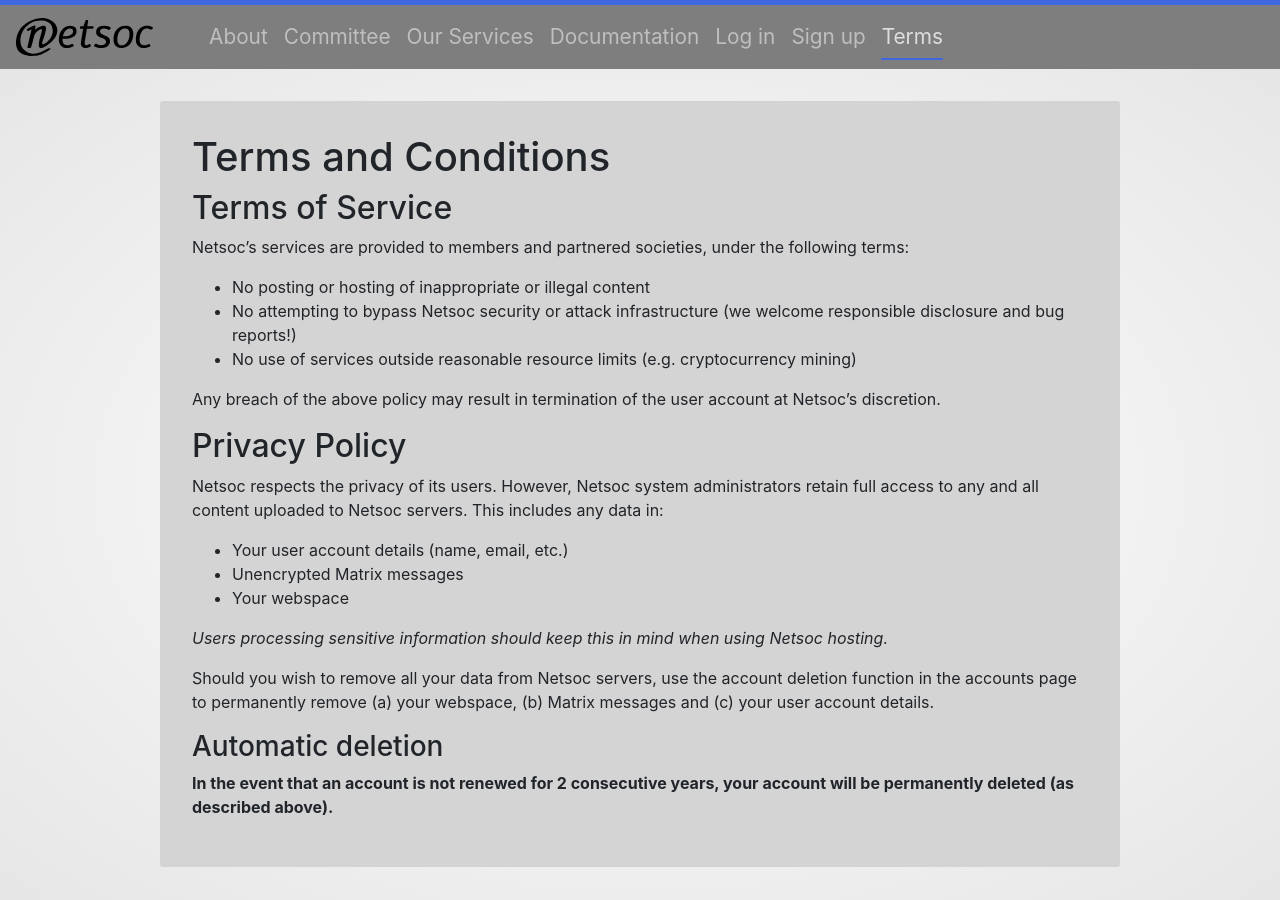
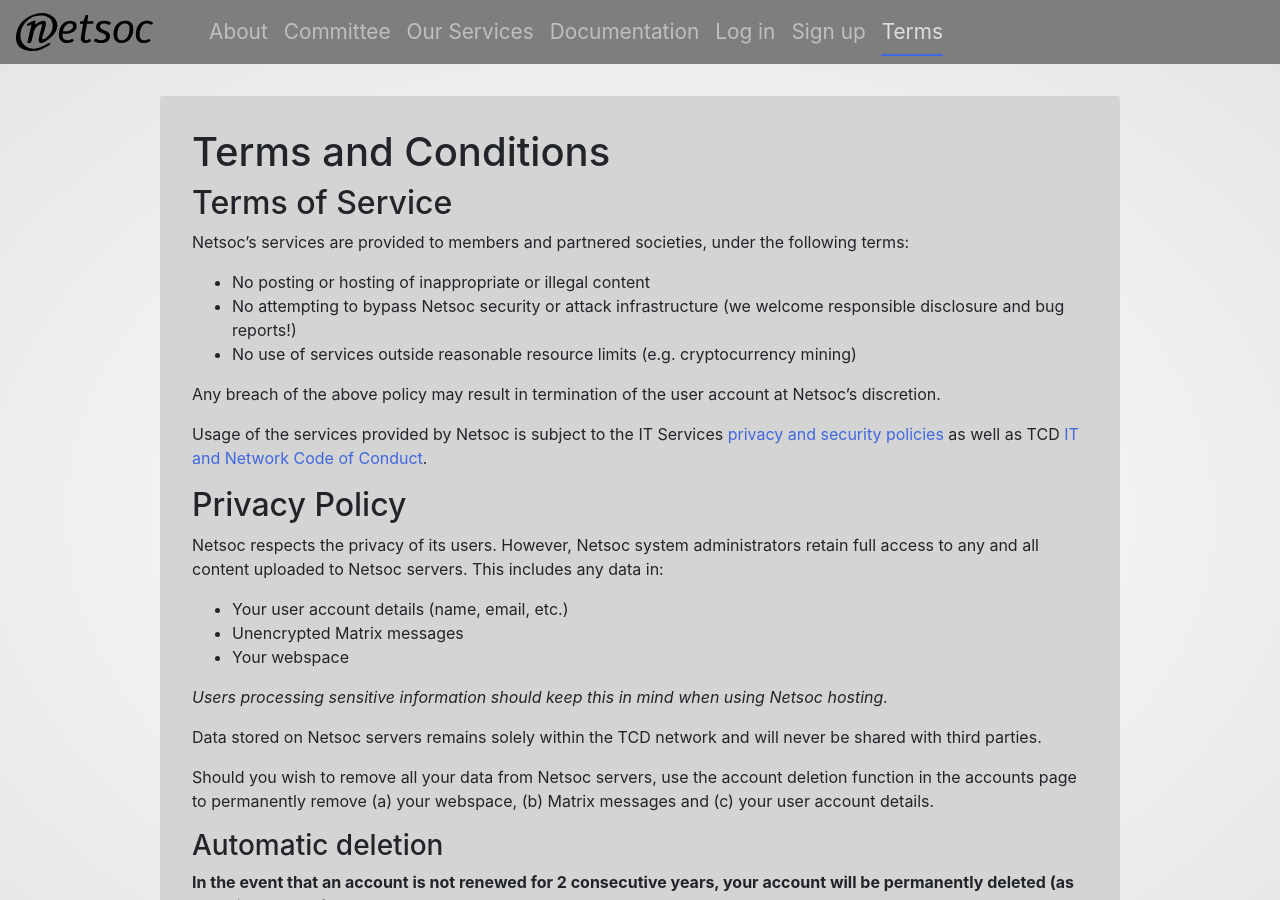
Before and after one commit to netsoc/website-ng, a Jekyll site: the page built from tos.md, in a window 1280 px wide. Built offline with Jekyll 4.4.1, drawn with Linux system fonts in a browser that asks for light colours.

Commit message:
Update tos.md

```diff
--- a/tos.md
+++ b/tos.md
@@ -20,6 +20,8 @@
 Any breach of the above policy may result in termination of the user account at
 Netsoc’s discretion.
 
+Usage of the services provided by Netsoc is subject to the IT Services [privacy and security policies](https://www.tcd.ie/ITSecurity/policies/supporting-policies.php) as well as TCD [IT and Network Code of Conduct](https://www.tcd.ie/about/policies/it_and_network_code_of_conduct.php).
+
 ## Privacy Policy
 
 Netsoc respects the privacy of its users. However, Netsoc system administrators
@@ -33,6 +35,10 @@
 _Users processing sensitive information should keep this in mind when using
 Netsoc hosting._
 
+Data stored on Netsoc servers remains solely within the TCD network and will never be shared with third parties.
+
+
+
 Should you wish to remove all your data from Netsoc servers, use the account
 deletion function in the accounts page to permanently remove (a) your webspace,
 (b) Matrix messages and (c) your user account details.
```
